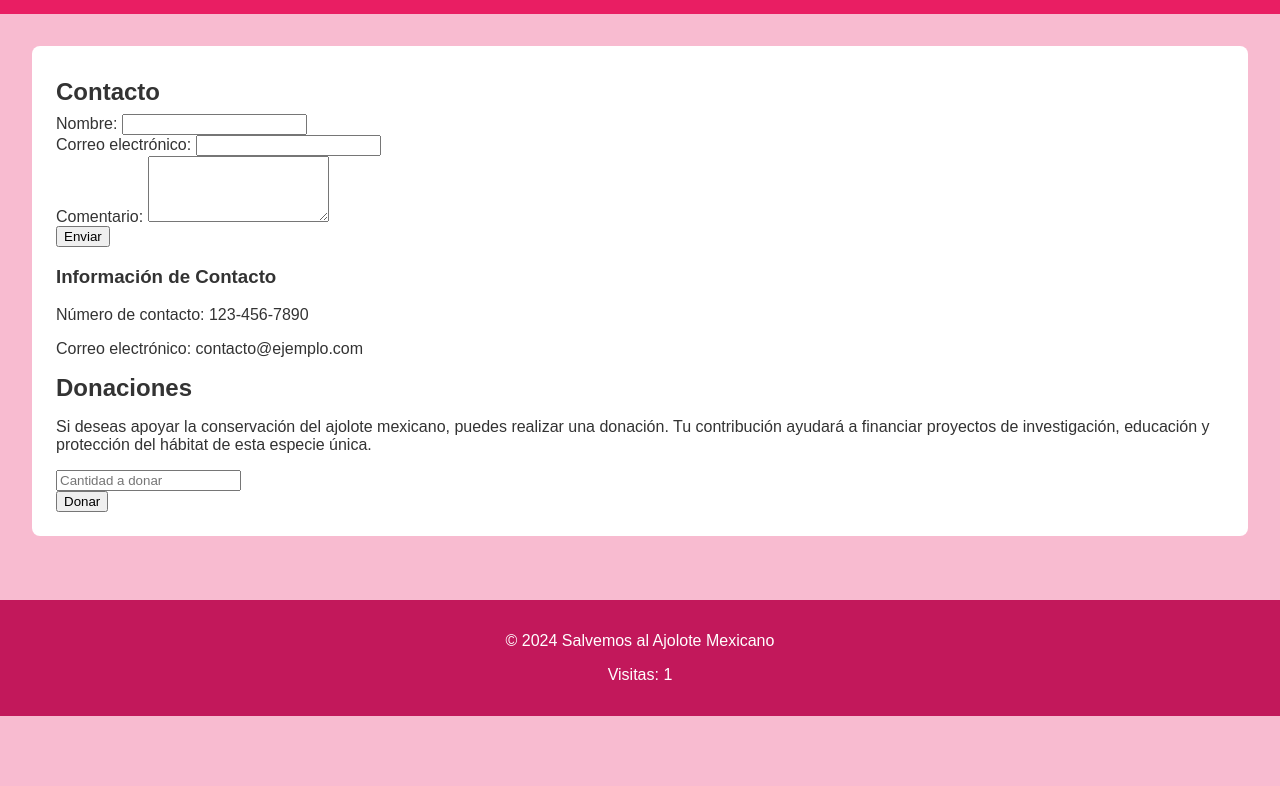
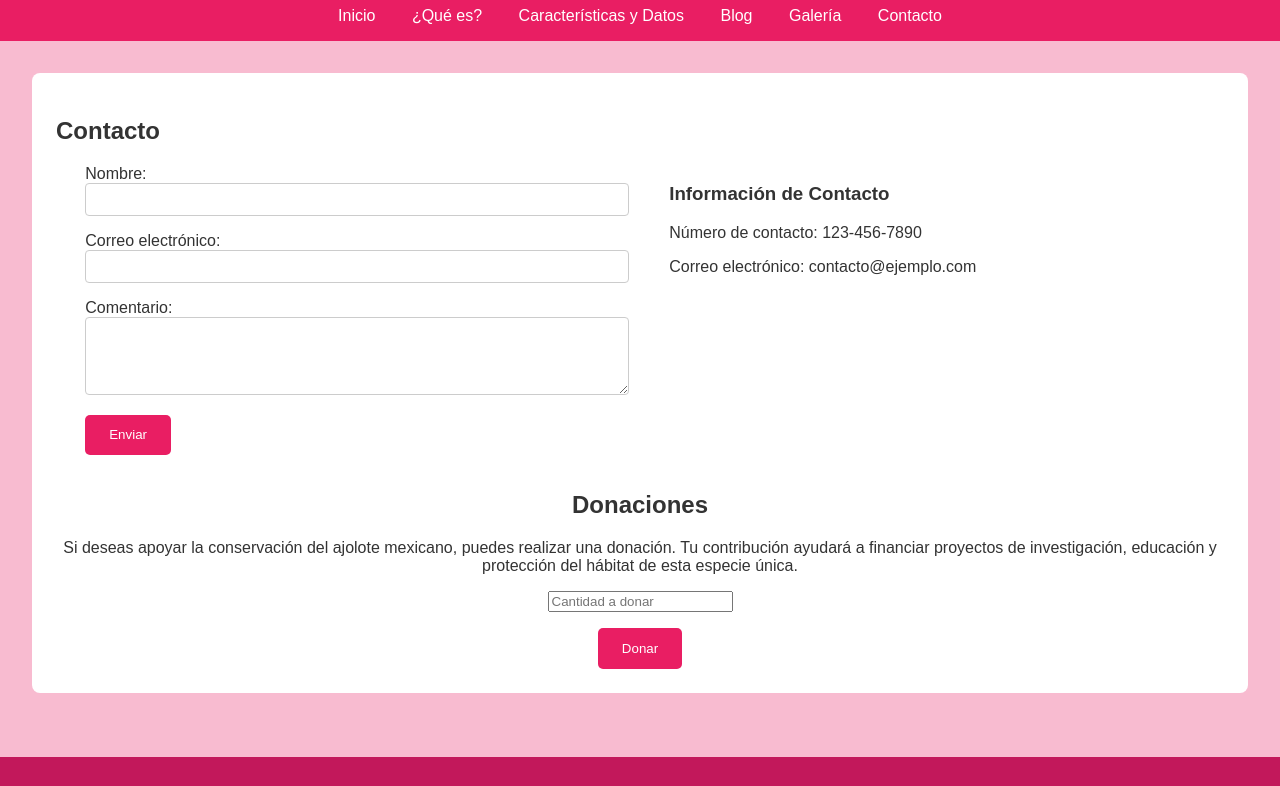
Before and after one commit to iahs06/Ajolotes-, a plain HTML site: page contacto.html in a window 1280 px wide. Shown: the part 89-875 px from the top of the page. Before the commit the page ends 805 px from the top, so only its background shows below. Drawn offline with Linux system fonts and the light colour scheme.

Commit message:
Update style.css

```diff
--- a/style.css
+++ b/style.css
@@ -1,9 +1,8 @@
-/* Estilos generales */
 body {
     font-family: sans-serif;
     margin: 0;
     background-color: #f8bbd0; /* Rosa pastel */
-    color: #333; /* Texto gris oscuro */
+    color: #333;
 }
 
 header {
@@ -11,10 +10,6 @@ header {
     color: white;
     padding: 1rem 0;
     text-align: center;
-}
-
-h1, h2 {
-    margin: 0.5rem 0;
 }
 
 nav a {
@@ -28,10 +23,52 @@ main {
 }
 
 section {
+    background-color: #fff;
+    padding: 1.5rem;
+    border-radius: 8px;
     margin-bottom: 2rem;
-    background-color: #fff; /* Fondo blanco para las secciones */
-    padding: 1.5rem;
-    border-radius: 8px; /* Bordes redondeados */
+}
+
+.contact-container {
+    display: flex; /* Flexbox para organizar el formulario y la información de contacto */
+    justify-content: space-around;
+    flex-wrap: wrap; /* Adaptar a diferentes tamaños de pantalla */
+}
+
+.contact-form,
+.contact-info {
+    width: 45%; /* Ancho de cada sección */
+    margin-bottom: 1rem;
+}
+
+.form-group {
+    margin-bottom: 1rem;
+}
+
+.form-group label {
+    display: block;
+}
+
+.form-group input[type="text"],
+.form-group input[type="email"],
+.form-group textarea {
+    width: 100%;
+    padding: 0.5rem;
+    border: 1px solid #ccc;
+    border-radius: 4px;
+}
+
+.donations {
+    text-align: center;
+}
+
+button {
+    background-color: #e91e63; /* Rosa */
+    color: white;
+    padding: 0.8rem 1.5rem;
+    border: none;
+    cursor: pointer;
+    border-radius: 5px;
 }
 
 footer {
@@ -39,28 +76,7 @@ footer {
     color: white;
     text-align: center;
     padding: 1rem 0;
+    position: relative; /* Para evitar que el pie de página se superponga al contenido */
+    bottom: 0;
+    width: 100%;
 }
-
-/* Estilos específicos */
-.newspaper-style {
-    display: flex;
-    flex-direction: column; /* Apilar elementos en vertical */
-}
-
-.newspaper-style img {
-    max-width: 100%;
-    height: auto;
-    margin-top: 1rem; /* Espacio entre el texto y la imagen */
-}
-
-.gallery {
-    display: flex;
-    flex-wrap: wrap;
-    justify-content: center;
-}
-
-.gallery img {
-    width: 250px; /* Tamaño de las imágenes en la galería */
-    margin: 10px;
-    box-shadow: 0 4px 8px rgba(0, 0, 0, 0.1); /* Sombra para las imágenes */
-}
```
